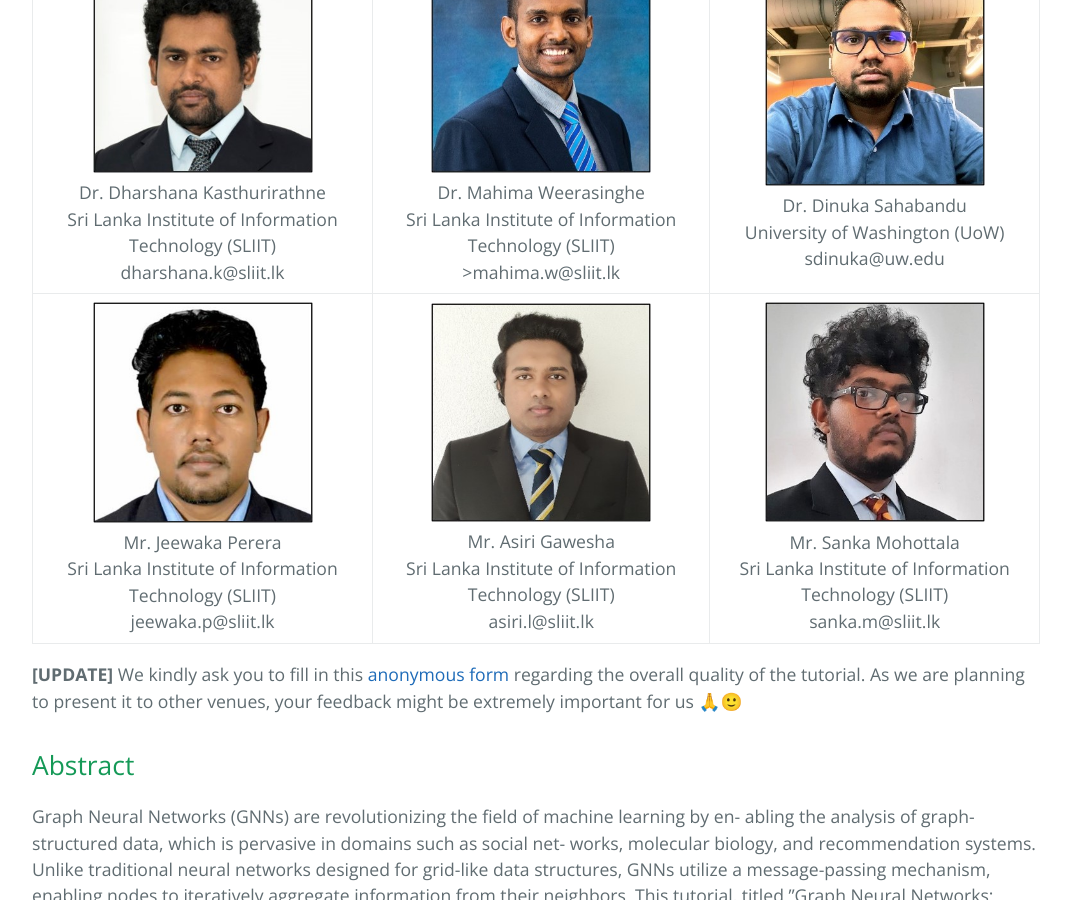
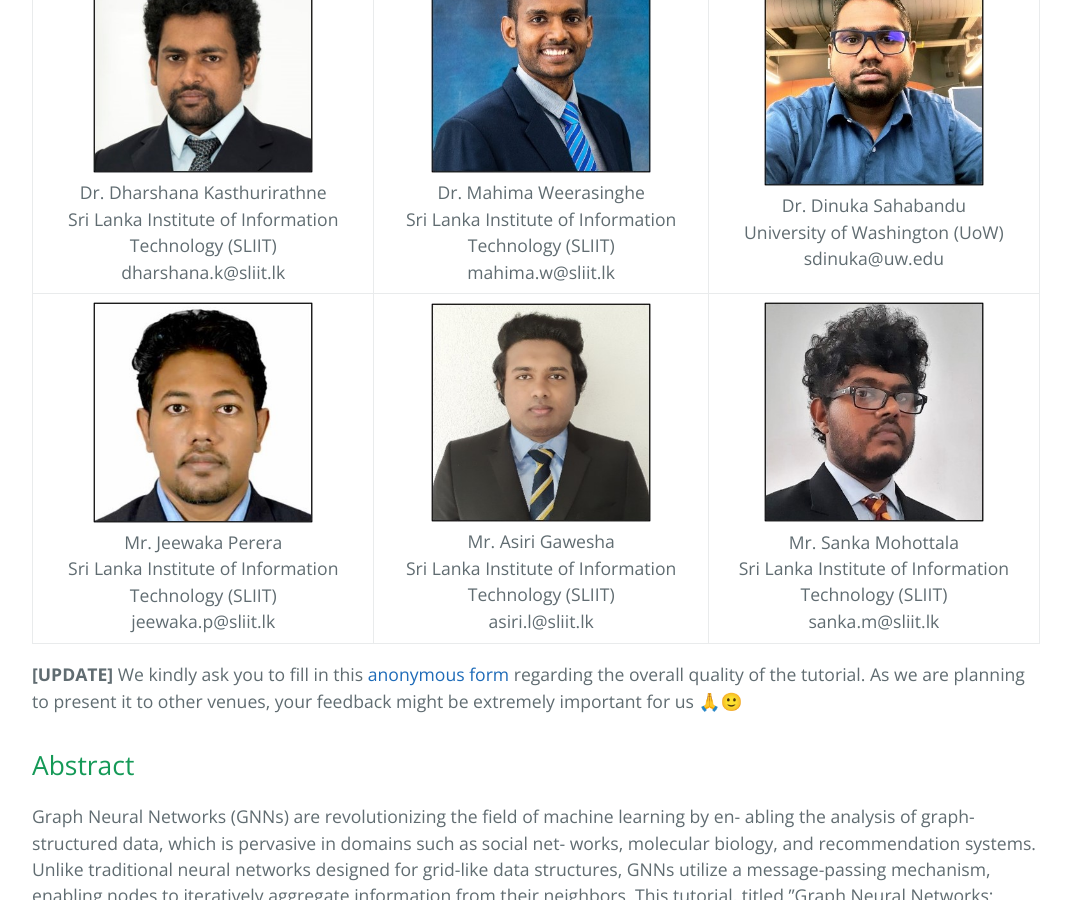
Before and after one commit to tinyml-in-action/tinyml-in-action.github.io, a Jekyll site: the page built from index.md, in a window 1280 px wide and 900 px high, scrolled down 624 px. Shown: the whole window, without its empty margins (104-1175 px from the left). Built offline with Jekyll 4.4.1, drawn with Linux system fonts in a browser that asks for light colours.

Commit message:
profiles updated 2

```diff
--- a/index.md
+++ b/index.md
@@ -9,7 +9,7 @@ layout: default
   <table>
     <tr>
       <td align="center"><img src="assets/facilitators/DrD.jpg" width="220"><br>Dr. Dharshana Kasthurirathne<br>Sri Lanka Institute of Information Technology (SLIIT)<br>dharshana.k@sliit.lk</td>
-      <td align="center"><img src="assets/facilitators/DrM.jpg" width="220"><br>Dr. Mahima Weerasinghe <br>Sri Lanka Institute of Information Technology (SLIIT)<br>>mahima.w@sliit.lk</td>
+      <td align="center"><img src="assets/facilitators/DrM.jpg" width="220"><br>Dr. Mahima Weerasinghe <br>Sri Lanka Institute of Information Technology (SLIIT)<br>mahima.w@sliit.lk</td>
        <td align="center"><img src="assets/facilitators/DrUoW.jpg" width="220"><br>Dr. Dinuka Sahabandu<br>University of Washington (UoW)<br>sdinuka@uw.edu</td>
     </tr>
     <tr>
```
